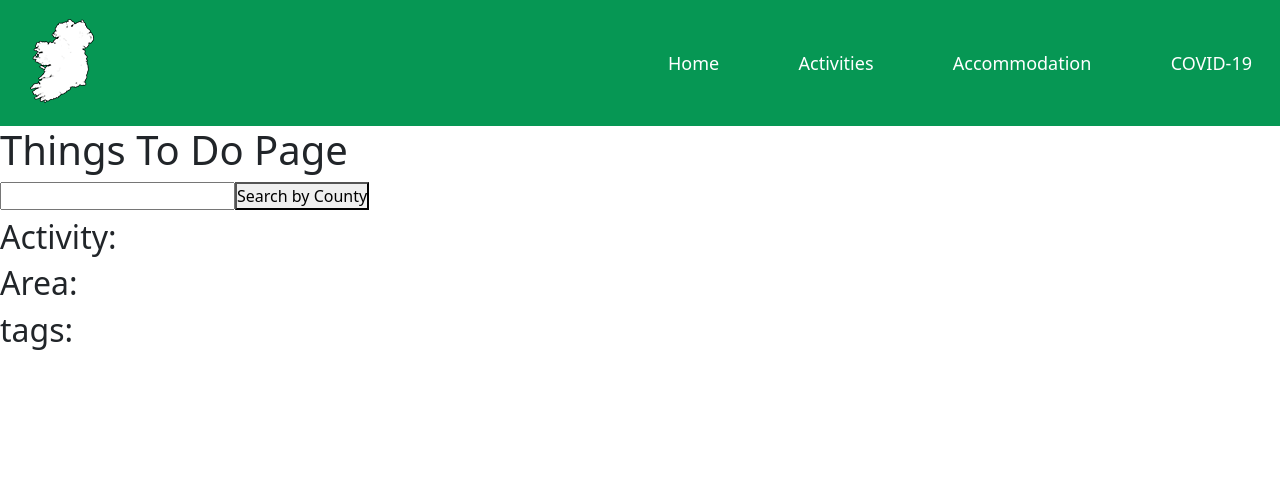
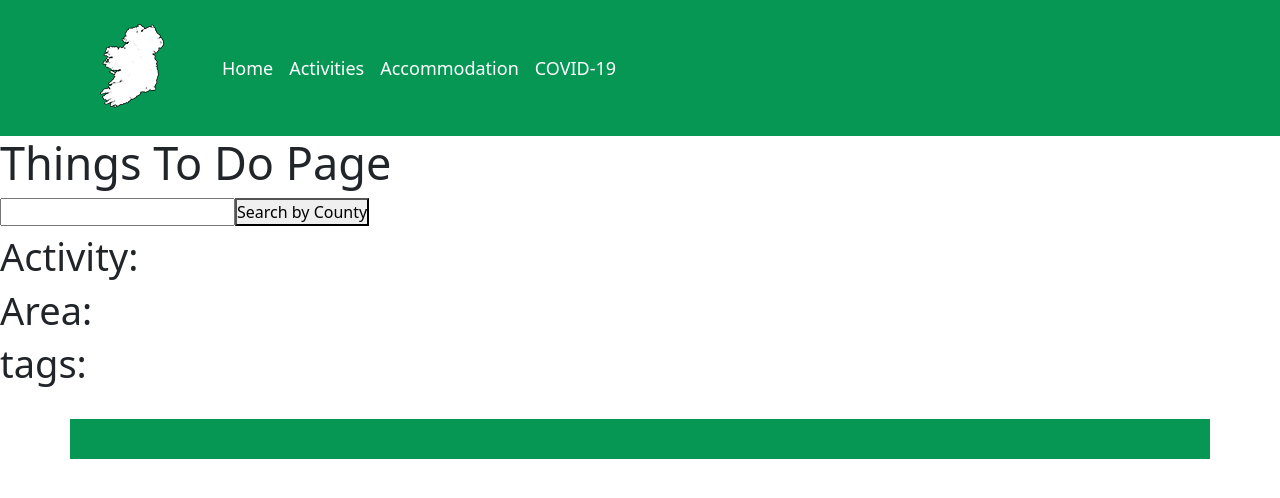
Before and after one commit to StevenMarron/travel-ireland-app, a React (Create React App) app: page /thingstodo in a window 1280 px wide. Shown: the top 498 px of the page. Built offline with nearby package versions, Linux system fonts and the light colour scheme.

Commit message:
added footer and layout utpates

```diff
--- a/public/index.html
+++ b/public/index.html
@@ -12,6 +12,7 @@
       user's mobile device or desktop. See https://developers.google.com/web/fundamentals/web-app-manifest/
     -->
     <link rel="manifest" href="%PUBLIC_URL%/manifest.json" />
+    <link href="https://cdn.jsdelivr.net/npm/bootstrap@5.0.2/dist/css/bootstrap.min.css" rel="stylesheet" integrity="sha384-EVSTQN3/azprG1Anm3QDgpJLIm9Nao0Yz1ztcQTwFspd3yD65VohhpuuCOmLASjC" crossorigin="anonymous">
     <!--
       Notice the use of %PUBLIC_URL% in the tags above.
       It will be replaced with the URL of the `public` folder during the build.
--- a/src/App.css
+++ b/src/App.css
@@ -44,21 +44,29 @@
   padding: 0;
   box-sizing: border-box;
 }
+section
+{
+  margin: 40px 0 0;
+}
+section:nth-of-type(1)
+{
+  margin: 0;
+}
 h1
 {
-  font-size: 45px;
+  font-size: 45px !important;
 }
 h2
 {
-  font-size: 38px;
+  font-size: 38px !important;
 }
 h3
 {
-  font-size: 24px;
+  font-size: 24px !important;
 }
 h4
 {
-  font-size: 21px;
+  font-size: 21px !important;
 }
 p, a, label
 {
@@ -81,3 +89,8 @@ p, a, label
   width: 100%;
   height: 100%;
 }
+footer
+{
+  padding: 20px;
+  background-color: #069754;
+}
--- a/src/App.js
+++ b/src/App.js
@@ -5,10 +5,11 @@ import ThingsToDo from "./views/ThingsToDo";
 import PlacesToStay from "./views/PlacesToStay";
 import Covid from "./views/Covid";
 import Navbar from "./components/Navbar";
+import Footer from "./components/Footer";
 
 function App(){
   return(
-    <div>
+    <section>
       <Router>
         <Navbar />
         <div>
@@ -27,8 +28,9 @@ function App(){
             </Route>
           </Switch>
         </div>
+        <Footer />
       </Router>
-    </div>
+    </section>
   );
 }
 
--- /dev/null
+++ b/src/components/Footer.js
@@ -0,0 +1,14 @@
+import React from "react";
+import { Link } from "react-router-dom";
+import App from "../App.css";
+
+function Footer(){
+	return(
+		<footer className="container-lg">
+			<script src="https://cdn.jsdelivr.net/npm/bootstrap@5.0.2/dist/js/bootstrap.bundle.min.js" integrity="sha384-MrcW6ZMFYlzcLA8Nl+NtUVF0sA7MsXsP1UyJoMp4YLEuNSfAP+JcXn/tWtIaxVXM" crossorigin="anonymous"></script>
+			<script src="js/script-min.js"></script>
+		</footer>
+		);
+}
+
+export default Footer;
--- a/src/components/Navbar.js
+++ b/src/components/Navbar.js
@@ -5,20 +5,34 @@ import Ireland from '../images/Ireland-temp-logo.png';
 
 function Navbar(){
     return(
-        <nav className="navbar navbar-expand-lg">
-            <div className="container-lg">
-            <Link to="/" className="navbar-logo">
-                <img src={Ireland} className="navbar-brand" alt="Ireland Logo"></img>
-            </Link>
-            </div>
-            <div className="container-lg">
-                <Link to="/" className="nav-link">Home</Link>
-                <Link to="/thingstodo" className="nav-link">Activities</Link>
-                <Link to="/placestostay" className="nav-link">Accommodation</Link>
-                <Link to="/covid" className="nav-link">COVID-19</Link>
-            </div>
-
-        </nav>
+        <header>
+            <nav class="navbar navbar-expand-lg navbar-light">
+                <div class="container-lg">
+                    <Link to="/" className="navbar-brand" tabindex="0">
+                        <img src={Ireland} className="navbar-brand" alt="Ireland Logo"></img>
+                    </Link>
+                    <button class="navbar-toggler" type="button" data-bs-toggle="collapse" data-bs-target="#navbarSupportedContent" aria-controls="navbarSupportedContent" aria-expanded="false" aria-label="Toggle navigation">
+                        <span class="navbar-toggler-icon"></span>
+                    </button>
+                    <div class="collapse navbar-collapse" id="navbarSupportedContent">
+                        <ul class="navbar-nav me-auto mb-2 mb-lg-0">
+                            <li class="nav-item">
+                                <Link to="/" className="nav-link" tabindex="1">Home</Link>
+                            </li>
+                            <li class="nav-item">
+                                <Link to="/thingstodo" className="nav-link" tabindex="2">Activities</Link>
+                            </li>
+                            <li class="nav-item">
+                                <Link to="/placestostay" className="nav-link" tabindex="3">Accommodation</Link>
+                            </li>
+                            <li class="nav-item">
+                                <Link to="/covid" className="nav-link" tabindex="4">COVID-19</Link>
+                            </li>
+                        </ul>
+                    </div>
+                </div>
+            </nav>
+        </header>
     );
 }
 
--- a/src/styles/Accomm.css
+++ b/src/styles/Accomm.css
@@ -10,12 +10,12 @@ button.search
 }
 .row > div
 {
-	padding: 0 5px;
+	padding: 0 10px;
 }
 .accomm-card
 {
 	height: 400px;
-	margin-bottom: 10px;
+	margin-bottom: 20px;
 	border: 1px solid #ded596;
 	border-radius: 5px;
 	background-color: #fbf4c4;
@@ -29,9 +29,9 @@ button.search
 	border-left: 10px solid #fff;
 	background-color: #fff;
 }
-h2
+.card-details h2
 {
-	font-size: 34px;
+	font-size: 30px;
 }
 .standout
 {
@@ -48,7 +48,7 @@ p:nth-of-type(2) a
 	background-color: #fff;
 	border-radius: 100%;
 	position: absolute;
-	bottom: 5px;
+	bottom: 15px;
 	right: 30px;
 	text-align: center;
 	font-weight: bold;
--- a/src/views/PlacesToStay.js
+++ b/src/views/PlacesToStay.js
@@ -4,8 +4,10 @@ import AccommodationAPI from "../components/AccommodationAPI";
 function PlacesToStay(){
     return(
         <div className="container-lg">
-            <h1>Where to stay in Ireland</h1>
-            <AccommodationAPI />
+            <section>
+                <h1>Where to stay in Ireland</h1>
+                <AccommodationAPI />
+            </section>
         </div>
     );
 }
```
Also changed, not shown: src/images/travel-ireland-logo.png (added).
